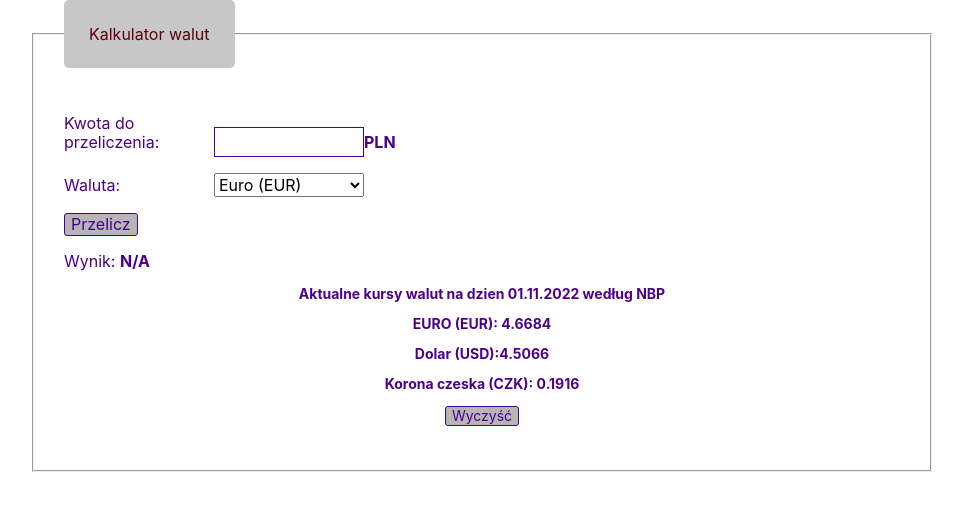
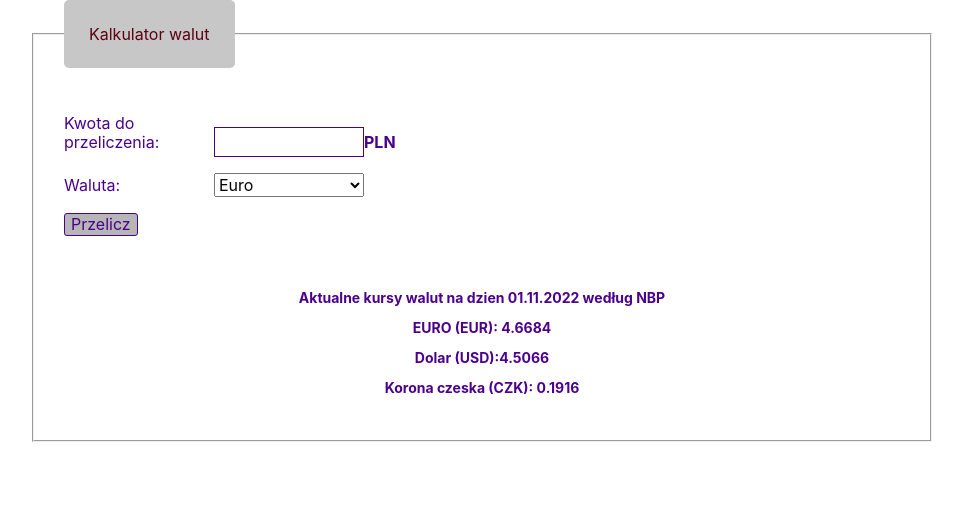
Before and after one commit to PrzemekBiernat1998/kantor-react, a React (Create React App) app: page / in a window 1280 px wide. Shown: the top 510 px of the page, without its empty margins (158-1121 px from the left). Built offline with nearby package versions, Linux system fonts and the light colour scheme; a web font is replaced by a local one.

Commit message:
Result componenet added

```diff
--- a/public/index.html
+++ b/public/index.html
@@ -1,5 +1,5 @@
 <!DOCTYPE html>
-<html lang="en">
+<html lang="pl">
   <head>
     <meta charset="utf-8" />
     <link rel="icon" href="%PUBLIC_URL%/favicon.ico" />
--- a/src/App.js
+++ b/src/App.js
@@ -1,23 +1,7 @@
 import Form from './Form';
-import React, { useState } from 'react';
-import {currencies} from "./currencies.js"
+
 
 function App() {
-
-  const [result, setResult] = useState();
-
-  const countResult = (currency, amount) => {
-    const rate = currencies
-    .find(({short}) => short === currency)
-    .rate;
-
-    setResult({
-      startAmount: +amount,
-      finalAmount: amount / rate,
-
-    })
-  }
-
   return (
     <div className="App">
       <Form />
--- /dev/null
+++ b/src/Form/Result/index.js
@@ -0,0 +1,15 @@
+import "./style.css"
+
+export const Result = ({ result }) => (
+    <p className="result">
+        {result !== undefined && (
+            <>
+            {result.startAmount.toFixed(2)} &nbsp;PLN&nbsp;=&nbsp;
+            <strong>
+                {result.finalAmount.toFixed(2)}&nbsp;{result.currency}
+            </strong>
+            </>
+        )}
+    </p>
+);
+export default Result;
--- /dev/null
+++ b/src/Form/Result/style.css
@@ -0,0 +1,5 @@
+.result {
+    color: red;
+    text-align: center;
+    font-size: 20px;;
+}
--- a/src/Form/index.js
+++ b/src/Form/index.js
@@ -1,10 +1,28 @@
 import React, { useState } from "react";
 import { currencies } from "../currencies";
+import { Result } from "./Result";
 import "./style.css"
 
-const Form = ()=> {
+const Form = () => {
+    const [currency, setCurrency] = useState(currencies[0].short);
+    const [amount, setAmount] = useState("");
+    const [result, setResult] = useState();
+
+    const rate = currencies.find(({ short }) => short === currency).rate;
+
+  const countResult = (currency, amount) => {
+    setResult({
+    currency,
+      startAmount: +amount,
+      finalAmount: amount / rate,
+
+    });
+  };
+
+
     const onFormSubmit = (event) => {
-        event.prevenetDefault();
+        event.preventDefault();
+        countResult();
     };
 
     return (<form className="form" onSubmit={onFormSubmit}>
@@ -12,29 +30,42 @@ const Form = ()=> {
         <legend className="form__legend">Kalkulator walut</legend>
         <p className="form__paragraph">
             <label><span className="form__labelText">Kwota do przeliczenia:</span>
-                <input className="form__field" required type="number" min="1" step="1" />
+                <input className="form__field"
+                value={amount}
+                onChange={({target}) => setAmount(target.value)}
+                required type="number"
+                min="1"
+                step="1" />
                 <strong>PLN</strong>
             </label>
         </p>
         <p>
             <label><span className="form__labelText">Waluta:</span>
-                <select className="form__select">
-                    <option value="4.86">Euro (EUR)</option>
-                    <option value="4.96">Dolar (USD)</option>
-                    <option value="0.12">Korona (CZK)</option>
+                <select className="form__select"
+                value={currency}
+                onChange={({target})=> setCurrency(target.value)}>
+                    {currencies.map((currency => (
+                        <option
+                        key={currency.short}
+                        value={currency.short}
+                        >
+                           {currency.name}
+                        </option>
+                    )))}
                 </select>
             </label>
         </p>
         <button className="form__button" type="submit">Przelicz</button>
         <p>
-            <label><span className="form__labelText">Wynik: <strong>N/A</strong></span></label>
+            <Result result={result} />
+            <label><span className="form__labelText">  </span></label>
         </p>
         <p className="paragraph"><b>Aktualne kursy walut na dzien 01.11.2022 według NBP</b></p>
         <p className="paragraph"><b>EURO (EUR): 4.6684</b></p>
         <p className="paragraph"><b>Dolar (USD):4.5066</b> </p>
         <p className="paragraph"><b>Korona czeska (CZK): 0.1916</b></p>
-        <p className="paragraph"><button type="reset" className="paragraph__button">Wyczyść</button></p>
     </fieldset>
+
 </form>
 );
 };
```
